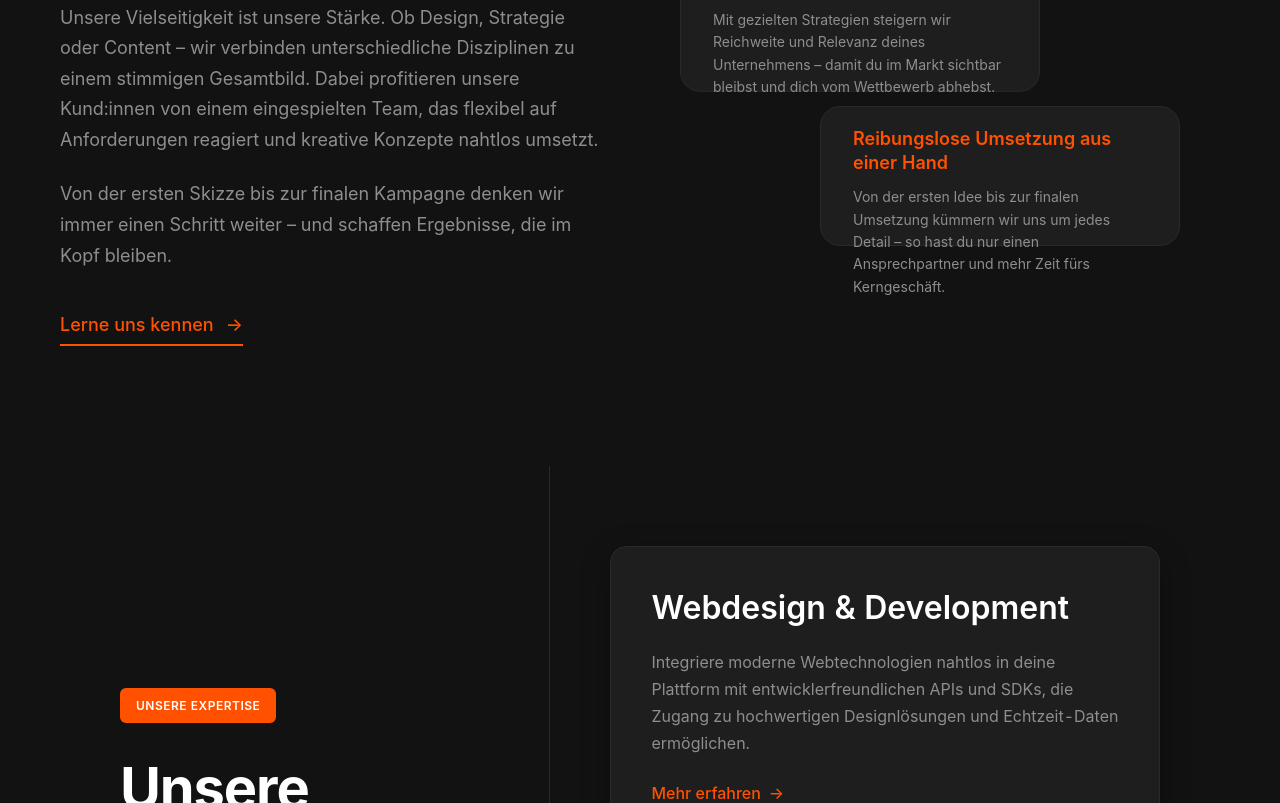
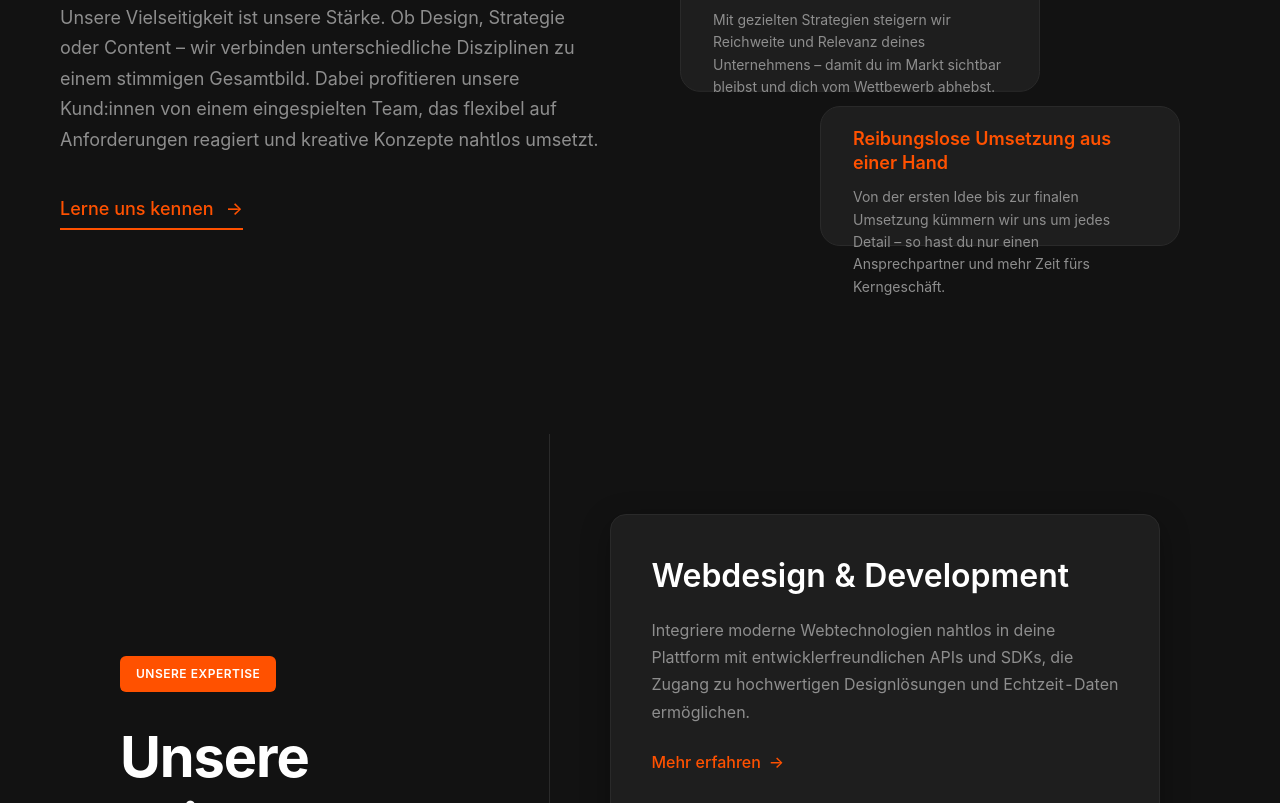
Before and after one commit to Unleashmarketing/unleash-marketing, a plain HTML site: page index.html in a window 1280 px wide. Shown: the part 1321-2124 px from the top of the page. Drawn offline with Linux system fonts and the light colour scheme.

Commit message:
Update index.html

```diff
--- a/index.html
+++ b/index.html
@@ -186,9 +186,6 @@ UNLEASH ist eine Kreativagentur mit einem klaren Ziel: Unternehmen wachsen zu la
 
                             <p>
 Unsere Vielseitigkeit ist unsere Stärke. Ob Design, Strategie oder Content – wir verbinden unterschiedliche Disziplinen zu einem stimmigen Gesamtbild. Dabei profitieren unsere Kund:innen von einem eingespielten Team, das flexibel auf Anforderungen reagiert und kreative Konzepte nahtlos umsetzt. </p>
-
-                            <p>
-                                Von der ersten Skizze bis zur finalen Kampagne denken wir immer einen Schritt weiter – und schaffen Ergebnisse, die im Kopf bleiben. </p>
 
                         </div>
 
```
